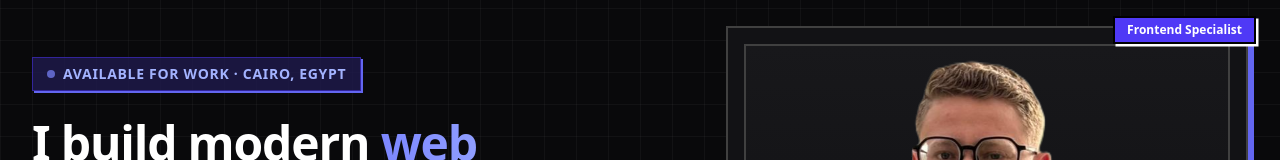
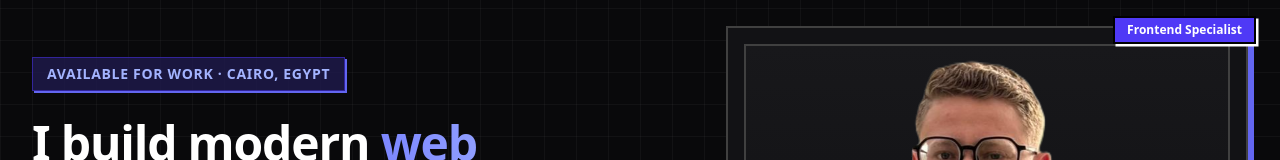
Before and after one commit to petersalah1/Portfolio, a Next.js app: page / in a window 1280 px wide. Shown: the part 120-280 px from the top of the page. Built offline with nearby package versions, Linux system fonts and the light colour scheme.

Commit message:
Remove pulsing indicator from top badge
Removed the pulsing indicator from the top badge.

```diff
--- a/src/components/Hero.tsx
+++ b/src/components/Hero.tsx
@@ -34,7 +34,6 @@ export function Hero() {
           >
             {/* Top Badge: Electric Indigo */}
             <div className="inline-flex items-center gap-2 self-start bg-indigo-950/80 text-indigo-300 font-bold text-xs sm:text-sm px-3.5 py-1.5 border border-indigo-700/60 shadow-[2px_2px_0px_0px_#6366f1] uppercase tracking-wider mb-4 sm:mb-6">
-              <span className="h-2 w-2 rounded-full bg-indigo-400 animate-pulse" />
               <span>Available for Work · Cairo, Egypt</span>
             </div>
 
```
